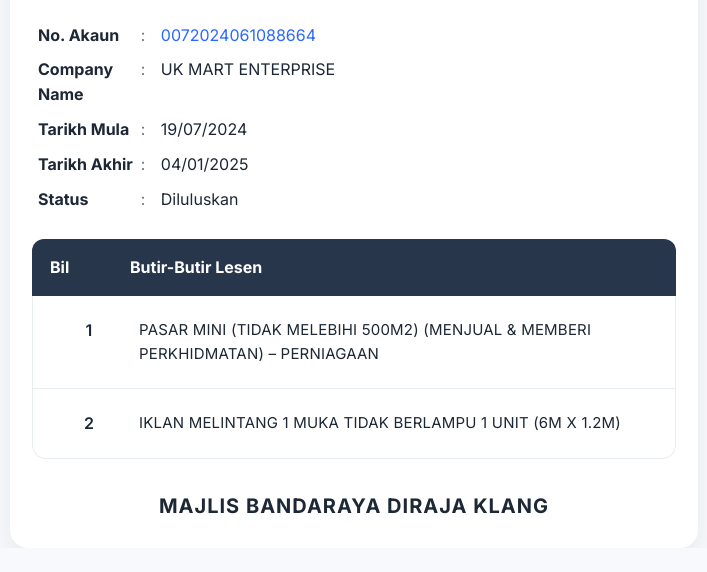
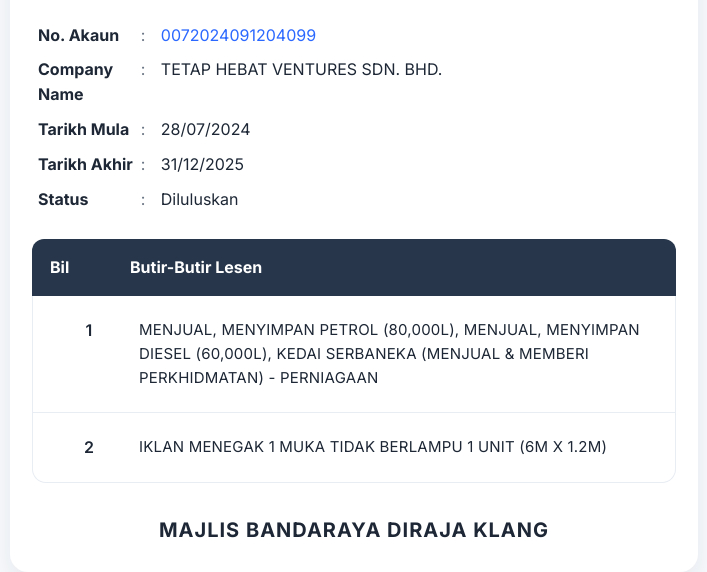
Before and after one commit to mylesenmbdk/mpk, a plain HTML site: page index.html in a window 1280 px wide. Shown: the part 284-856 px from the top of the page, without its empty margins (286-993 px from the left). Before the commit the page ends 832 px from the top, so only its background shows below. Drawn offline with Linux system fonts and the light colour scheme.

Commit message:
Update index.html

```diff
--- a/index.html
+++ b/index.html
@@ -170,16 +170,16 @@
 
       <div class="kv">
         <div class="k">No. Akaun</div><div class="colon">:</div>
-        <div class="v"><a href="#" title="No. Akaun">0072024061088664</a></div>
+        <div class="v"><a href="#" title="No. Akaun">0072024091204099</a></div>
 
         <div class="k">Company<br/>Name</div><div class="colon">:</div>
-        <div class="v">UK MART ENTERPRISE</div>
+        <div class="v">TETAP HEBAT VENTURES SDN. BHD.</div>
 
         <div class="k">Tarikh Mula</div><div class="colon">:</div>
-        <div class="v">19/07/2024</div>
+        <div class="v">28/07/2024</div>
 
         <div class="k">Tarikh Akhir</div><div class="colon">:</div>
-        <div class="v">04/01/2025</div>
+        <div class="v">31/12/2025</div>
 
         <div class="k">Status</div><div class="colon">:</div>
         <div class="v">
@@ -196,14 +196,14 @@
         <div class="row">
           <div class="bil">1</div>
           <div class="desc">
-            PASAR MINI (TIDAK MELEBIHI 500M2) (MENJUAL &amp; MEMBERI PERKHIDMATAN) – PERNIAGAAN
+            MENJUAL, MENYIMPAN PETROL (80,000L), MENJUAL, MENYIMPAN DIESEL (60,000L), KEDAI SERBANEKA (MENJUAL & MEMBERI PERKHIDMATAN) - PERNIAGAAN
           </div>
         </div>
 
         <div class="row">
           <div class="bil">2</div>
           <div class="desc">
-            IKLAN MELINTANG 1 MUKA TIDAK BERLAMPU 1 UNIT (6M X 1.2M)
+            IKLAN MENEGAK 1 MUKA TIDAK BERLAMPU 1 UNIT (6M X 1.2M)
           </div>
         </div>
       </div>
```
